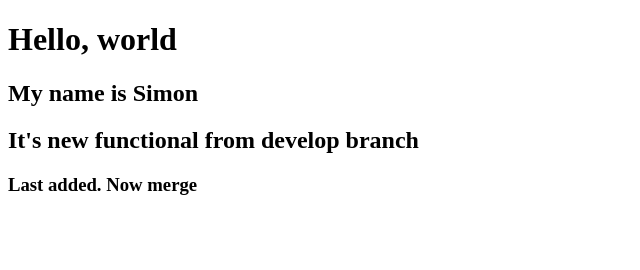
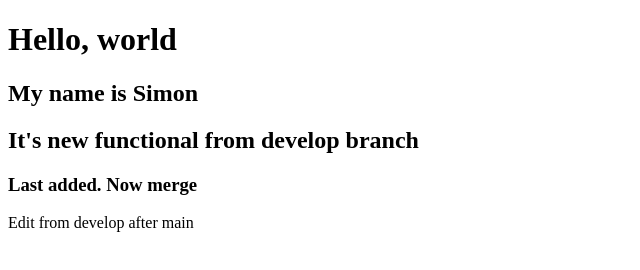
Before and after one commit to semen1994i/test_git, a plain HTML site: page index.html in a window 1280 px wide. Shown: the whole page, without its empty margins (0-640 px from the left). Drawn offline with Linux system fonts and the light colour scheme.

Commit message:
Edit from dev after main

```diff
--- a/index.html
+++ b/index.html
@@ -12,5 +12,6 @@
     <h2>My name is Simon</h2>
     <h2>It's new functional from develop branch</h2>
     <h3>Last added. Now merge</h3>
+    <p>Edit from develop after main</p>
 </body>
 </html>
```
